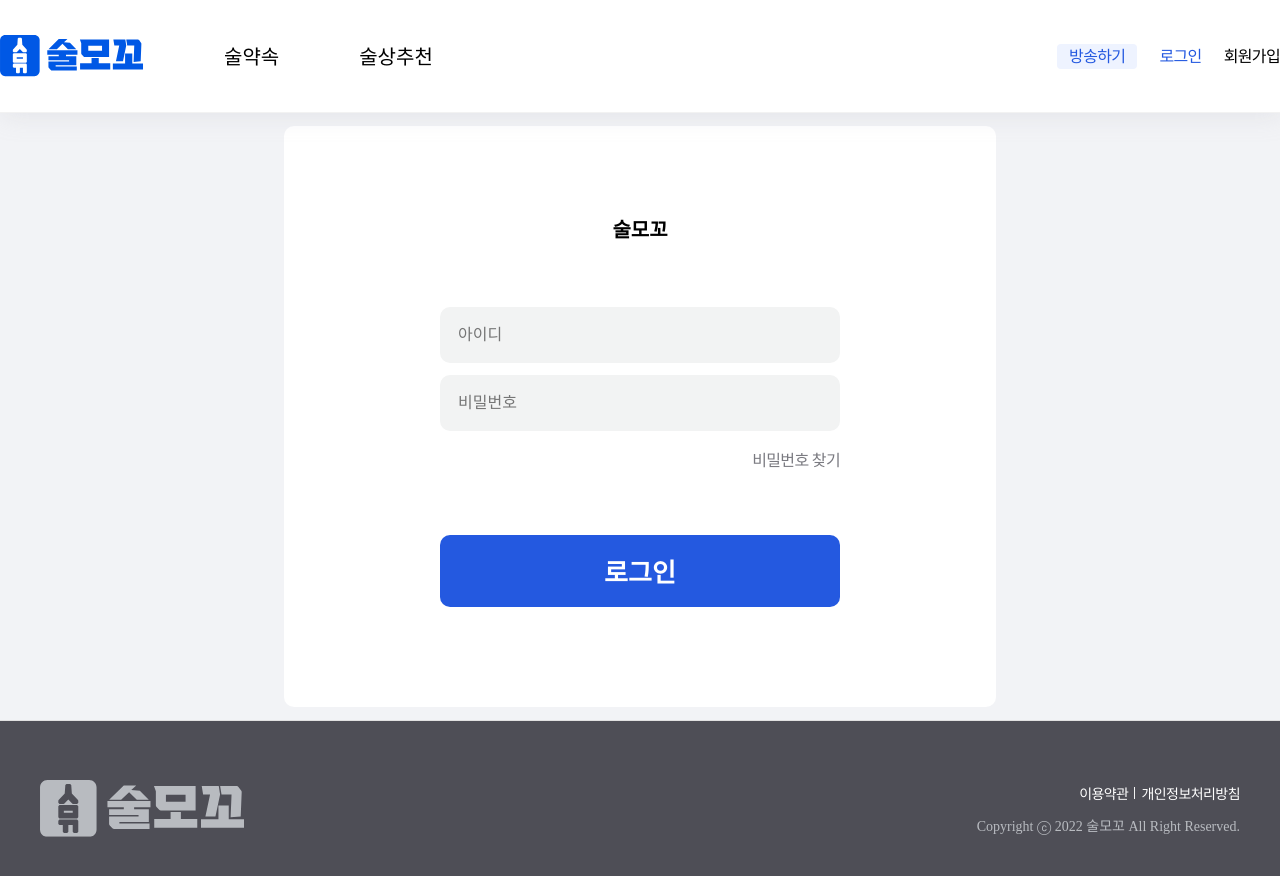
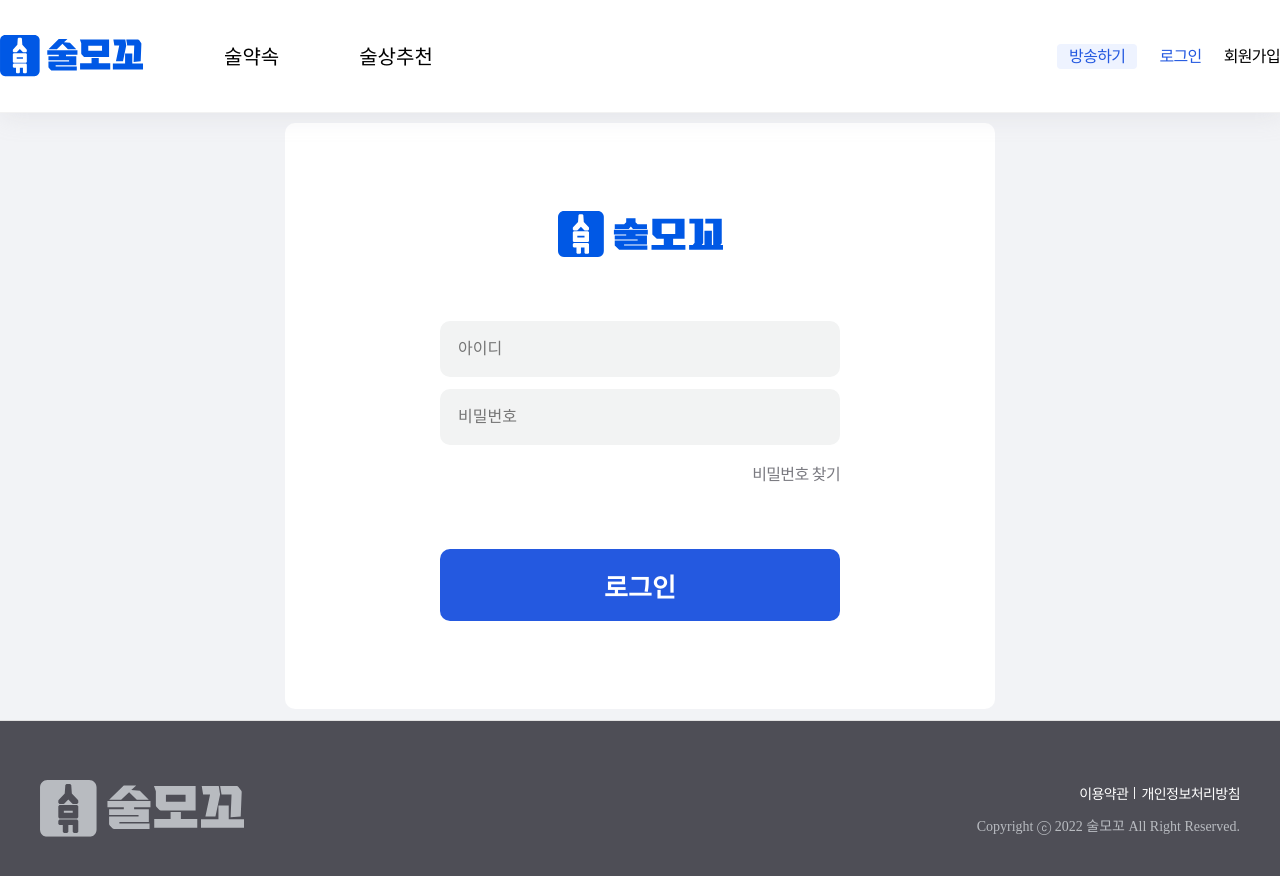
Before and after one commit to sulmocco/frontend, a React (Create React App) app: page /login in a window 1280 px wide. Shown: the top 876 px of the page. Built offline with nearby package versions, Linux system fonts and the light colour scheme; no server answers; a small style sheet from the web is missing; a web font is replaced by a local one.

Commit message:
UPDATE: 디자인 수정사항 변경

```diff
--- a/src/pages/login/index.jsx
+++ b/src/pages/login/index.jsx
@@ -18,7 +18,7 @@
             .then(res => {
                 console.log(res.data);
                 // 로그인 정보 리덕스에 저장 후 메인페이지로 이동
-                dispatch(userActions.userLogin({...res.data, token: res.headers.authorization}))
+                dispatch(userActions.userLogin({ ...res.data, token: res.headers.authorization }))
                 navigate("/")
             }).catch(err => {
                 alert(err.data)
@@ -27,7 +27,7 @@
     return (
         <LoginWrap>
             <LoginSection>
-                <h1>술모꼬</h1>
+                <img src='/images/icon_login_logo.svg' alt='로고' />
                 <form action="">
                     <input type='text' placeholder='아이디' ref={id_ref} />
                     <input type='password' placeholder='비밀번호' ref={pw_ref} />
--- a/src/pages/login/styles.jsx
+++ b/src/pages/login/styles.jsx
@@ -12,12 +12,12 @@
 
 export const LoginSection = styled.div`
     background-color: #fff;
-    width: 712px;
-    height: 581px;
-    padding: 88px 156px;
+    padding: 8.8rem 15.5rem;
     border-radius: 1rem;
-    h1 {
-        text-align: center;
+    display: flex;
+    align-items: center;
+    flex-direction: column;
+    img{
         margin-bottom: 6.4rem;
     }
     form {
@@ -31,9 +31,12 @@
             border-radius: 1rem;
             padding: 1.8rem;
             font-size: 1.6rem;
+            width: 100%;
+            min-width: 40rem;
         }
     }
     p {
+        width: 100%;
         text-align: right;
         color: #7a7a80;
         font-size: 1.6rem;
```
Also changed, not shown: public/images/icon_login_logo.svg (added).
